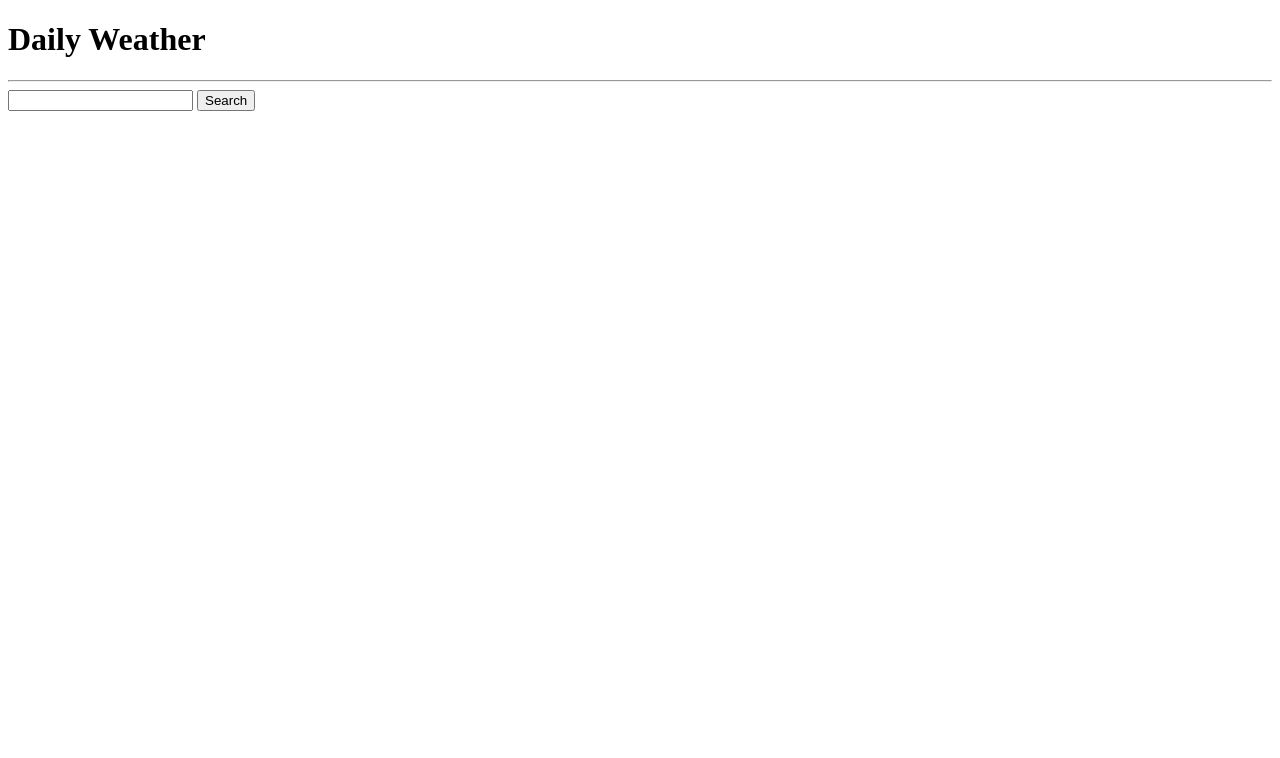
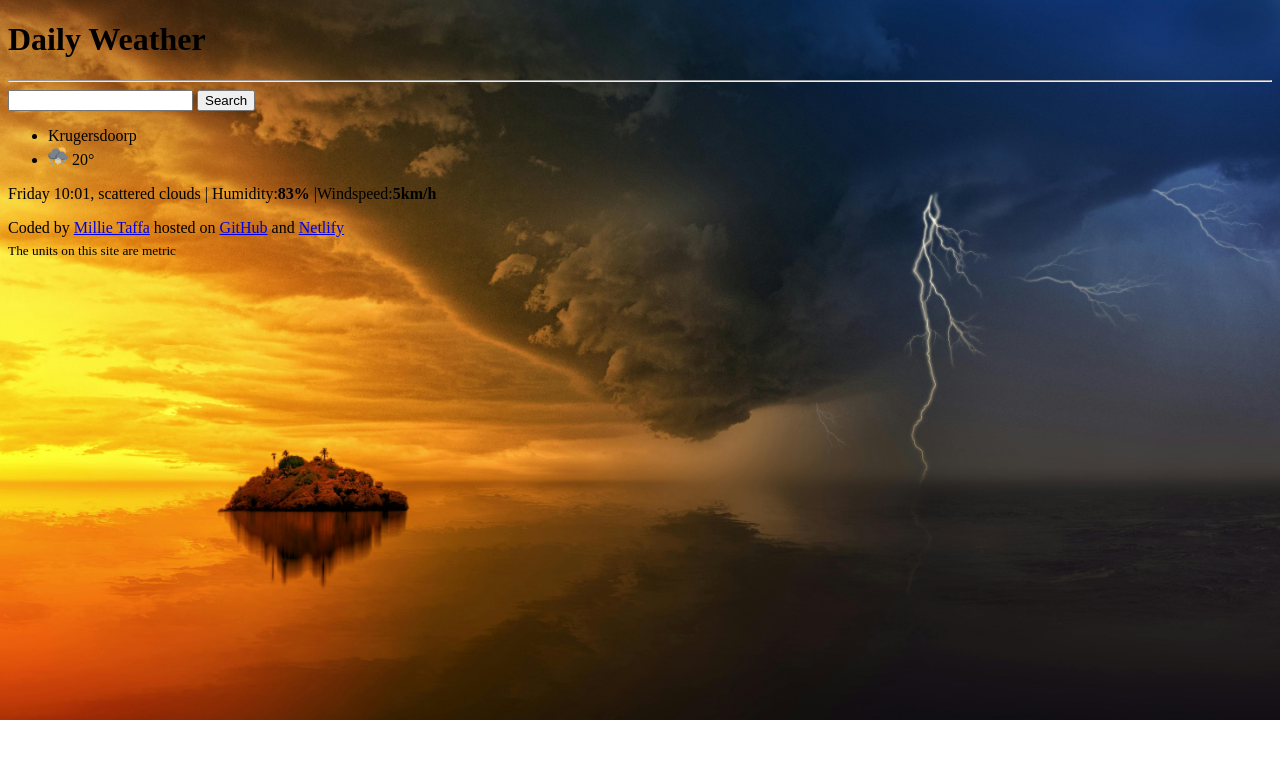
Before and after one commit to MillieTaffa/Weather-App, a plain HTML site: page index.html in a window 1280 px wide. Drawn offline with nearby package versions, Linux system fonts and the light colour scheme; a web font is replaced by a local one.

Commit message:
Summary
Added some html and styling

```diff
--- a/index.html
+++ b/index.html
@@ -5,8 +5,8 @@
     <meta name="viewport" content="width=device-width, initial-scale=1.0">
     <!--Font family-->
     <link rel="preconnect" href="https://fonts.googleapis.com">
-<link rel="preconnect" href="https://fonts.gstatic.com" crossorigin>
-<link href="https://fonts.googleapis.com/css2?family=Bona+Nova+SC:ital,wght@0,400;0,700;1,400&family=Bona+Nova:ital,wght@0,400;0,700;1,400&family=Playwrite+GB+S:ital,wght@0,100..400;1,100..400&display=swap" rel="stylesheet">
+    <link rel="preconnect" href="https://fonts.gstatic.com" crossorigin>
+    <link href="https://fonts.googleapis.com/css2?family=Bona+Nova+SC:ital,wght@0,400;0,700;1,400&family=Bona+Nova:ital,wght@0,400;0,700;1,400&family=Playwrite+GB+S:ital,wght@0,100..400;1,100..400&display=swap" rel="stylesheet">
 
     <!--Axios & CSS Link-->
     <script src="https://cdn.jsdelivr.net/npm/axios@1.6.7/dist/axios.min.js"></script>
@@ -28,6 +28,22 @@
             <input type="button" value="Search" id="search-output">
         </section>
         <!--Page Content-->
+        <ul class="weather-content">
+            <li class="location" id="location">Krugersdoorp</li>
+            <li class="temperature" id="temp"><img src="src/cloud_14407549-removebg-preview.png" width="20px"> 20°</li>
+        </ul>
+        <!--Weather Stats-->
+        <p>
+            Friday 10:01, scattered clouds | Humidity:<b>83%</b> |Windspeed:<b>5km/h</b>
+        </p>
+        <!--Footer Section-->
+        <p class="footer">Coded by
+            <a href="#"> Millie Taffa</a>
+            hosted on
+            <a href="#">GitHub</a> and
+             <a href="#">Netlify</a><br>
+             <sub>The units on this site are metric</sub>
+        </p>
     </div>
 
 
--- a/style.css
+++ b/style.css
@@ -16,3 +16,11 @@
   font-weight: 400;
   font-style: italic;
 }
+
+/*HTML styling*/
+
+body{
+  background-image: url(src/pexels-jplenio-1118873.jpg);
+  background-repeat: no-repeat;
+  background-size: cover;
+}
```
